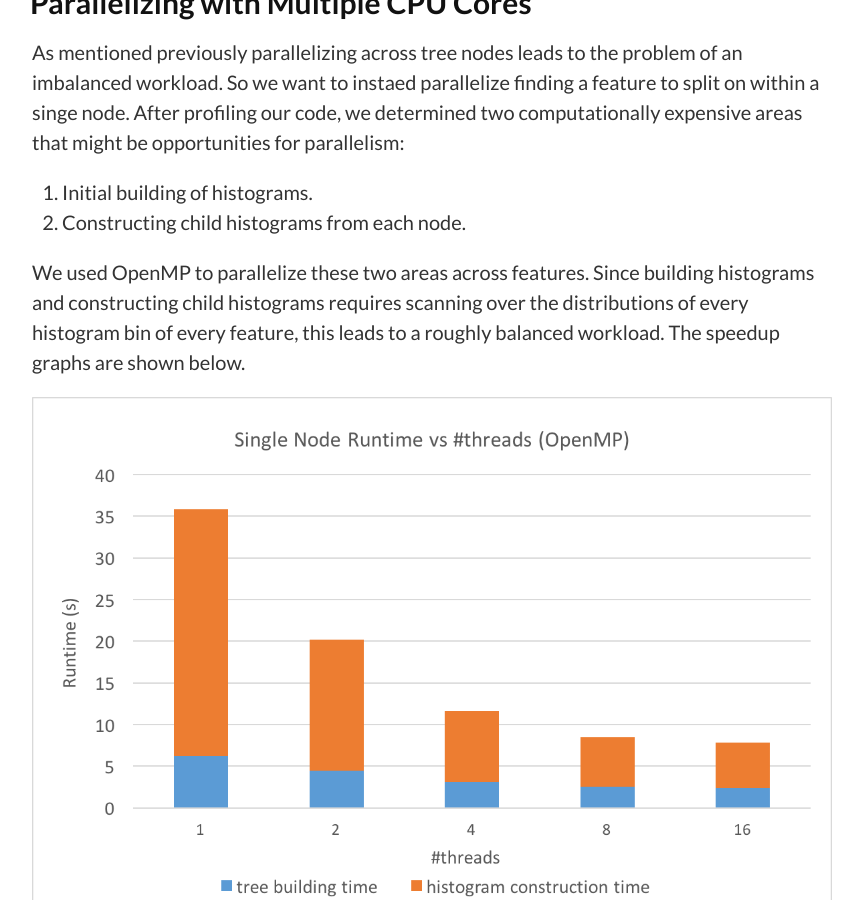
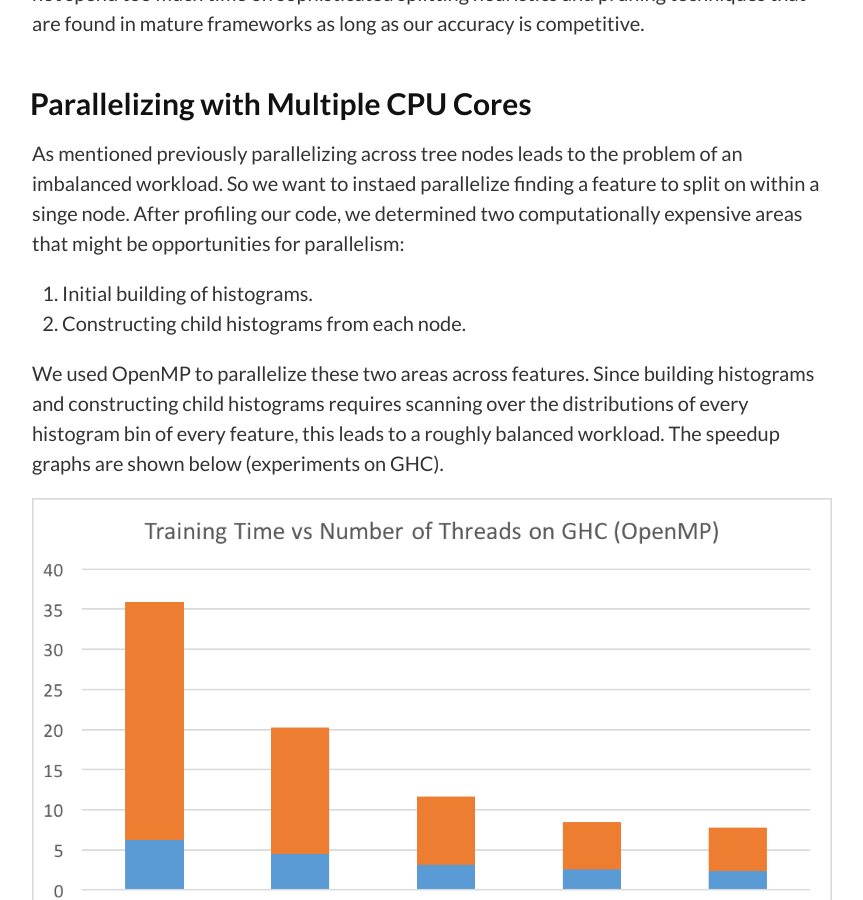
Before and after one commit to raypeng/DGBDT, a Jekyll site: the page built from index.md, in a window 1280 px wide and 900 px high, scrolled down 4830 px. Shown: the whole window, without its empty margins (208-1071 px from the left). Built offline with Jekyll 4.4.1, drawn with Linux system fonts in a browser that asks for light colours; our own code applies the rules of GitHub Pages for plain Markdown files; some of the changed text lies outside the part shown.

Commit message:
modify graphs a bit

```diff
--- a/index.md
+++ b/index.md
@@ -132,7 +132,7 @@
 We benchmarked on the [Microsoft Learn to
 Rank](https://www.microsoft.com/en-us/research/project/mslr/) dataset, which contains 2
 million (query,url) pairs, each with 136 features and a label denoting
-the relevance of the query to the url.
+the relevance of the query to the url. Experiments were performed on GHC.
 
 
 ![Sequential](assets/runtime-sequential.png)
@@ -162,7 +162,8 @@
 We used OpenMP to parallelize these two areas across features. Since building
 histograms and constructing child histograms requires scanning over
 the distributions of every histogram bin of every feature, this leads to a
-roughly balanced workload. The speedup graphs are shown below.
+roughly balanced workload. The speedup graphs are shown below (experiments on
+GHC).
 
 
 ![OpenMP](assets/runtime-openmp.png)
```
Also changed, not shown: assets/runtime-openmp.png, assets/runtime-openmpi.png, assets/runtime-sequential.png, assets/runtime-summary.png.
